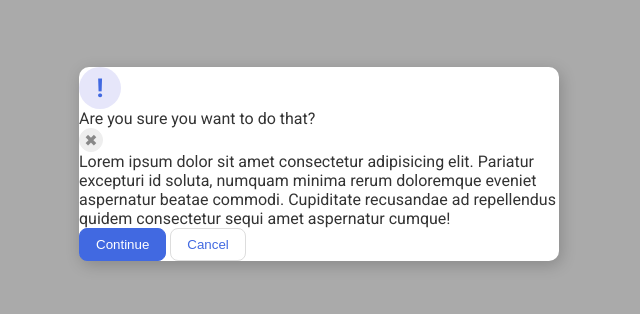
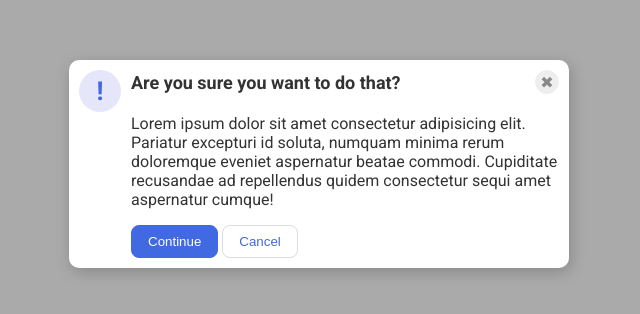
Before and after one commit to Maher-Hasan/odin-css-training, a plain HTML site: page flex/05-flex-modal/index.html in a window 1280 px wide. Shown: the part 236-550 px from the top of the page, without its empty margins (321-961 px from the left). Drawn offline with Linux system fonts and the light colour scheme.

Commit message:
Solving Exercise 5 (CSS_FLEX Exercises)

```diff
--- a/flex/05-flex-modal/index.html
+++ b/flex/05-flex-modal/index.html
@@ -10,11 +10,14 @@
   <body>
     <div class="modal">
       <div class="icon">!</div>
-      <div class="header">Are you sure you want to do that?</div>
-      <button class="close-button">✖</button>
-      <div class="text">Lorem ipsum dolor sit amet consectetur adipisicing elit. Pariatur excepturi id soluta, numquam minima rerum doloremque eveniet aspernatur beatae commodi. Cupiditate recusandae ad repellendus quidem consectetur sequi amet aspernatur cumque!</div>
-      <button class="continue">Continue</button>
-      <button class="cancel">Cancel</button>
+      <div class="container">
+        <div class="header">Are you sure you want to do that?
+          <button class="close-button">✖</button>
+        </div>
+        <div class="text">Lorem ipsum dolor sit amet consectetur adipisicing elit. Pariatur excepturi id soluta, numquam minima rerum doloremque eveniet aspernatur beatae commodi. Cupiditate recusandae ad repellendus quidem consectetur sequi amet aspernatur cumque!</div>
+        <button class="continue">Continue</button>
+        <button class="cancel">Cancel</button>
+      </div>
     </div>
   </body>
 </html>
--- a/flex/05-flex-modal/style.css
+++ b/flex/05-flex-modal/style.css
@@ -16,12 +16,20 @@ body {
 }
 
 .modal {
+  display: flex;
   background: white;
   width: 480px;
   border-radius: 10px;
   box-shadow: 2px 4px 16px rgba(0,0,0,.2);
+  justify-content: space-around;
+  padding: 10px;
+  gap: 10px;
 }
 
+.header {
+  font-size: larger;
+  font-weight: bold;
+}
 .icon {
   color: royalblue;
   font-size: 26px;
@@ -33,6 +41,7 @@ body {
   display: flex;
   align-items: center;
   justify-content: center;
+  flex-shrink: 0;
 }
 
 .close-button {
@@ -67,3 +76,16 @@ button.cancel {
   border: 1px solid #ddd;
   color: royalblue;
 }
+
+.header {
+  display: flex;
+  align-items: center;
+  justify-content: space-between;
+  font-size: 18px;
+  font-weight: 700;
+  margin-bottom: 20px;
+}
+
+.text {
+  margin-bottom: 16px;
+}
```
